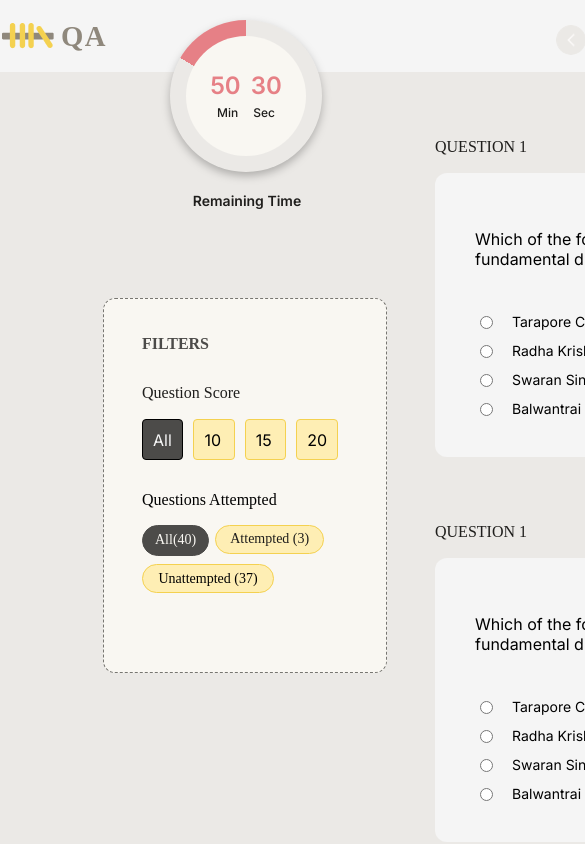
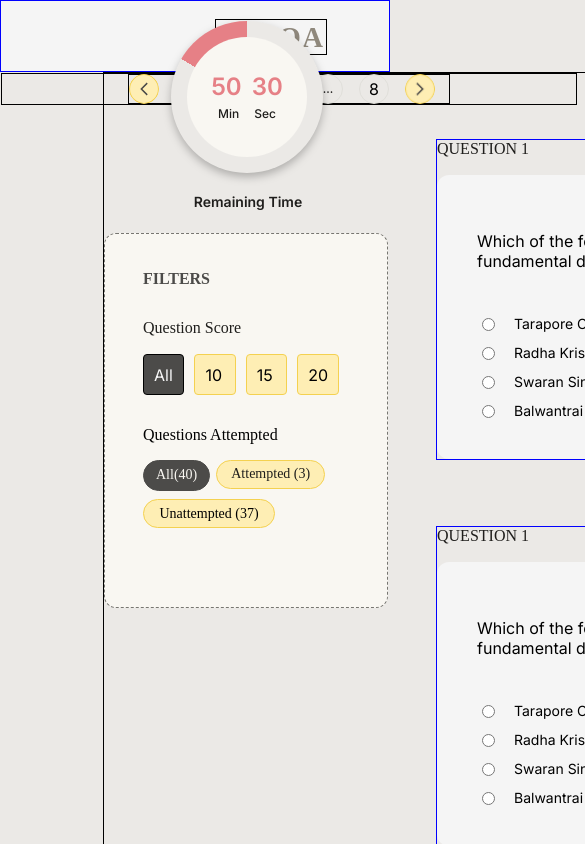
Before and after one commit to Rani-rathod/mcq-test-portal, a Next.js app: page /McqComponent in a window 390 px wide. Shown: the top 844 px of the page, 585 px wide, since content can reach past the window. Built offline with nearby package versions, Linux system fonts and the light colour scheme.

Commit message:
Working on Mobile View

```diff
--- a/app/McqComponent/Header.js
+++ b/app/McqComponent/Header.js
@@ -7,12 +7,14 @@ function Header() {
     return (
         <div className='header-container'>
             <div className="header">
-                <div className="header-left">
-                    <img src="/Logo.png" alt="Logo" className="header-logo" />
-                    <span className="header-title">QA</span>
+                <div className='header-pagi'>
+                    <div className="header-left">
+                        <img src="/Logo.png" alt="Logo" className="header-logo" />
+                        <span className="header-title">QA</span>
+                    </div>
+                    <Timer />
+                    <Pagination />
                 </div>
-                <Timer/>
-                <Pagination />
                 <a className='' href='/SubmitComponent'>
                     <button className="submit-button">Submit</button>
                 </a>
--- a/app/McqComponent/McqComponent.css
+++ b/app/McqComponent/McqComponent.css
@@ -28,7 +28,8 @@ body {
 
 
 .secont-container-main {
-    /* border: 1px solid black; */
+    border: 1px solid black;
+    /* background-color:palevioletred; */
     width: 894px;
     /* margin: auto; */
     margin-left: 103px;
@@ -43,9 +44,11 @@ body {
 .header {
     /* border: 1px solid blue; */
     margin: auto;
-    width: 1200px;
+    width: 100%;
+    max-width: 1200px;
     /* justify-content: space-between; */
     position: relative;
+    display: flex;
 
 }
 
@@ -73,18 +76,23 @@ body {
     letter-spacing: 1.437px;
 }
 
+.header-pagi {
+    width: 996px;
+    /* border: 1px solid black; */
+    display: flex;
+    justify-content: space-between;
+}
 
 .pagination {
     /* border: 1px solid green; */
     display: flex;
     align-items: center;
-    margin-left: 444px;
+    /* margin-left: 444px; */
     gap: 16px;
     width: 440px;
     height: 30px;
     margin-top: 25px;
     margin-bottom: 17px;
-
 }
 
 
@@ -138,7 +146,7 @@ body {
     width: 560px;
     /* width: 1200px; */
     /* height: 1765px; */
-    /* border: solid 1px blue; */
+    border: solid 1px blue;
     /* margin: 20px auto; */
     /* margin-top: 138px; */
     margin: auto;
@@ -416,3 +424,88 @@ body {
     font-size: 14px;
     font-family: "Inria Sans";
 }
+
+/* Mobile View */
+
+.mobile-view{
+    border: 1px solid black;
+    /* height: 74px; */
+    width: 576px;
+}
+.questioncard{
+    width: 894px;
+    margin-bottom: 136px;
+}
+
+.desktop-view {
+    display: block;
+}
+
+.mobile-view {
+    display: none;
+}
+
+.dots{
+    color: #1F1E1C;
+    text-align: center;
+    font-family: "Inria Sans";
+    font-size: 14px;
+}
+
+
+@media (max-width:576px) {
+    .mobile-view {
+        display: block;
+
+    }
+
+
+    .desktop-view {
+        display: none;
+    }
+}
+
+@media (max-width: 576px) {
+    .header {
+        /* width: 100%;
+        /* height: 72px; */
+        border: 1px solid blue;
+        /* display: flex; */
+    }
+
+    .header-left {
+        border: 1px solid black;
+        width: 112px;
+        height: 36px;
+        margin-top: 18px;
+        margin-bottom: 18px;
+        margin-left: 214px;
+        margin-right: 150px;
+        justify-content: center;
+        align-items: center;
+    }
+
+    .submit-button {
+        display: none;
+    }
+
+    .pagination{
+        border: 1px solid black;
+        margin: auto;
+        width: 322px;
+        /* margin-top: 20px;
+        margin-bottom: 24px; */
+    }
+    /* .desktop-view {
+        display: none;
+    }
+
+
+    .mobile-viwe{
+        display: block;
+    } */
+    .header-pagi {
+        flex-direction: column;
+        align-items: flex-start;
+    }
+}
--- a/app/McqComponent/McqQue.js
+++ b/app/McqComponent/McqQue.js
@@ -8,11 +8,13 @@ function McqQue() {
             <div className='container-main'>
                 <div className='secont-container-main'>
                     <Filter />
+                    <div className='questioncard'>
                     <QuestionCard />
                     <QuestionCard />
                     <QuestionCard />
                     <QuestionCard />
                     <QuestionCard />
+                    </div>
                 </div>
             </div>
         </>
--- a/app/McqComponent/Pagination.js
+++ b/app/McqComponent/Pagination.js
@@ -3,6 +3,8 @@ import React from 'react';
 
 function Pagination() {
   return (
+    <>
+      <div className='desktop-view'>
         <div className="pagination">
           <img src="/arrow1.png" alt="Logo" className="arrow" />
           <div className='pagin-1'>1</div>
@@ -15,6 +17,20 @@ function Pagination() {
           <div>8</div>
           <img src="/arrow2.png" alt="Logo" className="arrow" />
         </div>
+      </div>
+
+      <div className='mobile-view'>
+        <div className="pagination">
+          <img src="/arrow3.svg" alt="Logo" className="arrow" />
+          <div className='pageno'>1</div>
+          <div className='dots'>...</div>
+          <div>5</div>
+          <div className='dots'>...</div>
+          <div>8</div>
+          <img src="/arrow2.png" alt="Logo" className="arrow" />
+        </div>
+      </div>
+    </>
   )
 }
 
--- a/app/McqComponent/QuestionCard.js
+++ b/app/McqComponent/QuestionCard.js
@@ -32,7 +32,6 @@ function QuestionCard() {
                     </label>
                 </div>
             </div>
-
         </div>
     )
 }
--- a/app/SubmitComponent/SubmitComponent.css
+++ b/app/SubmitComponent/SubmitComponent.css
@@ -107,11 +107,10 @@
     box-shadow: 0px 4px 7px 0px #B3AE9C;
 }
 
-@media (max-width:360px){
+@media (max-width: 576px){
     .submit-main{
         width: 320px;
         height: 422px;
-        margin-left: 20px;
-        margin-right: 20px;
+        /* margin: auto; */
     }
 }
--- a/app/component/Footer.js
+++ b/app/component/Footer.js
@@ -4,7 +4,7 @@ function Footer(){
 	return (
 	<div className="footer">
 		<div className="footerHeader">Footer</div>
-			<div className="footerName">© Copyright, All Rights Reserved by Ungineering</div>
+			<div className="footerName">© NavGurukul Project</div>
 	</div>
 	)
 }
```
Also changed, not shown: public/arrow3.svg (added). Lines whose indentation alone changed are shown as unchanged.
